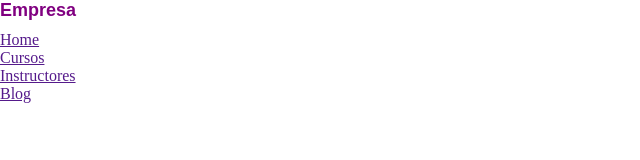
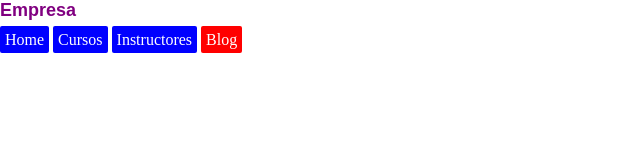
Before and after one commit to ZarborTC/Curso-HTML, a plain HTML site: page Clases/Clase-especificidad/index.html in a window 1280 px wide. Shown: the whole page, without its empty margins (0-640 px from the left). Drawn offline with Linux system fonts and the light colour scheme.

Commit message:
clase de herencias

```diff
--- a/Clases/Clase-especificidad/index.html
+++ b/Clases/Clase-especificidad/index.html
@@ -6,15 +6,18 @@
     <title>Demo</title>
     <link rel="stylesheet" href="./style.css" />
   </head>
+
   <body>
     <header class="page-header">
-      <h1 id="titulo-pagina" class="titulo">Empresa</h1>
+      <h1 id="page-title" class="title">Empresa</h1>
       <nav>
         <ul class="nav" id="main-nav">
           <li><a href="">Home</a></li>
           <li><a href="">Cursos</a></li>
           <li><a href="">Instructores</a></li>
-          <li><a href="">Blog</a></li>
+          <li>
+            <a href="" class="blog">Blog</a>
+          </li>
         </ul>
       </nav>
     </header>
--- a/Clases/Clase-especificidad/style.css
+++ b/Clases/Clase-especificidad/style.css
@@ -10,11 +10,32 @@ h1 {
   margin-bottom: 10px;
 }
 
-#titulo-pagina {
+#page-title {
   font-family: Arial, Helvetica, sans-serif;
 }
 
-.titulo {
+.title {
   font-size: 18px;
   font-family: monospace;
 }
+
+#main-nav {
+  margin-top: 10px;
+  list-style-type: none;
+  padding-left: 0;
+}
+
+#main-nav li {
+  display: inline-block;
+}
+
+#main-nav a {
+  color: white;
+  background-color: blue;
+  padding: 5px;
+  border-radius: 2px;
+  text-decoration: none;
+}
+#main-nav .blog {
+  background-color: red;
+}
```
